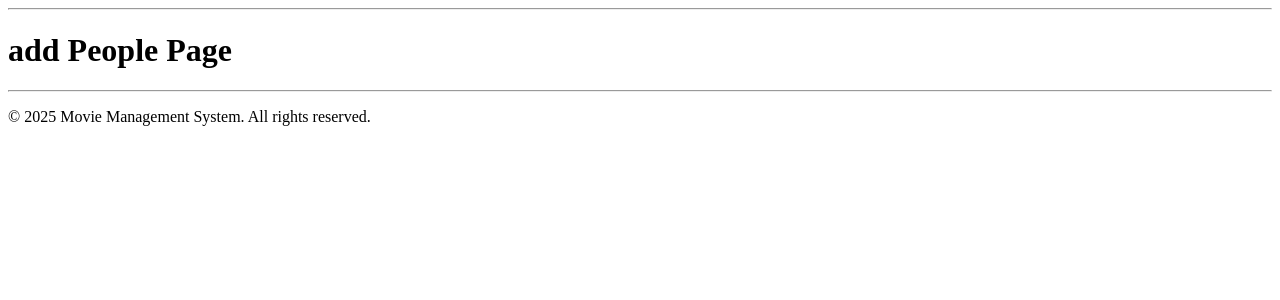
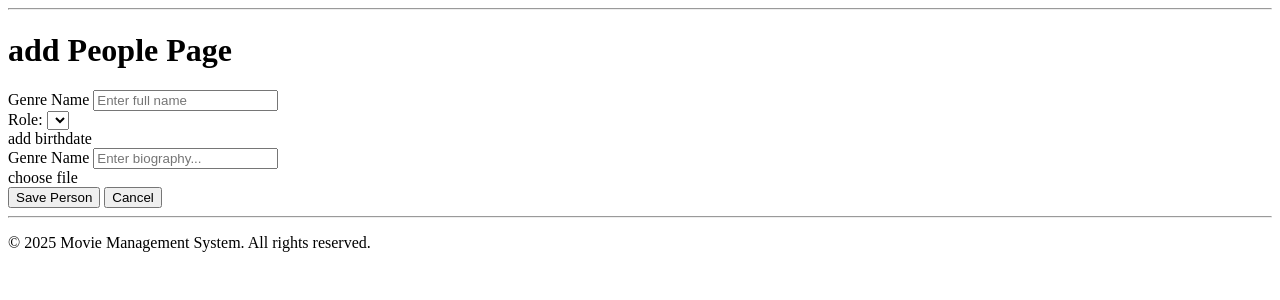
Before and after one commit to pragnakalpdev66/Django_task, a Django app: page /movies/addpeoplepage/ in a window 1280 px wide. Shown: the part 168-468 px from the top of the page. Run offline with Django 4.2, Linux system fonts and the light colour scheme; lists and menus that the app fills with data are empty.

Commit message:
updated movie management task

```diff
--- a/MovieManagementSystem/MovieManagement/moviemanagement/movies/templates/movies/addpeople.html
+++ b/MovieManagementSystem/MovieManagement/moviemanagement/movies/templates/movies/addpeople.html
@@ -7,7 +7,32 @@
     <div></div>
     <h1>add People Page</h1>
     <div>
-        {% comment %} <a class="nav-link" href="{% url 'movies:addgenre' %}">Add Genre</a> {% endcomment %}
+        <form action="{% url 'movies:addpeople' %}" method="post">
+            {% csrf_token %}
+            <div><label for="person-name">Genre Name</label>
+                <input type="text" name="person_name" id="person-name"placeholder="Enter full name"/>
+            </div>
+            <div class="role-type">
+                <label for="role_type">Role:</label>
+                <select id="role_type" name="role_type" required>
+                    {% for value, label in role_choices %}
+                        <option value="{{ value }}">{{ label }}</option>
+                    {% endfor %}
+                </select>
+            </div>
+            <div class="birth-date">
+                add birthdate
+            </div>
+            <div class="biography">
+                <label for="biography">Genre Name</label>
+                <input type="text" name="biography" id="biography"placeholder="Enter biography..."/>
+            </div>
+            <div class="profile-photo"> choose file</div>
+            <div class="btn">
+                <button type="submit">Save Person</button>
+                <button>Cancel</button>
+            </div>
+        </form>
     </div>
 </div>
 {% endblock content %}
--- a/MovieManagementSystem/MovieManagement/moviemanagement/movies/templates/movies/home.html
+++ b/MovieManagementSystem/MovieManagement/moviemanagement/movies/templates/movies/home.html
@@ -35,12 +35,14 @@
         <h2 class="block-title">Popular Movies</h2><hr>
         <div class="movie-block">
             <div class="movie-card">
+                <a class="nav-link" href="{% url 'movies:movieDetail' %}">
                 <div class="movie-poster">img</div>
                 <div class="movie-info">
                     <h3>Movie-Title</h3>
                     <p>release-year * genre * duration</p>
                     <span>rating</span>
                 </div>
+                </a>
             </div>
             <!-- <hr> -->
             <div class="movie-card">
--- a/MovieManagementSystem/MovieManagement/moviemanagement/movies/urls.py
+++ b/MovieManagementSystem/MovieManagement/moviemanagement/movies/urls.py
@@ -5,10 +5,14 @@ app_name = "movies"
 
 urlpatterns = [
     path('homepage/', views.HomePageView, name='home'),
+
     path('moviepage/', views.MoviePageView, name='movie'),
+    path('addmoviepage/', views.AddMovieView, name='addmovie'),
+    path('movieDetailpage/', views.MovieDetailView, name='movieDetail'),
+
     path('genrepage/', views.GenrePageView, name='genre'),
+    path('addgenrepage/', views.AddGenreView, name='addgenre'),
+
     path('peoplepage/', views.PeoplePageView, name='people'),
-    path('addmoviepage/', views.AddMovieView, name='addmovie'),
-    path('addgenrepage/', views.AddGenreView, name='addgenre'),
-    path('addpeoplepage/', views.AddPeopleView, name='addpeople')
+    path('addpeoplepage/', views.AddPeopleView, name='addpeople'),
 ]
--- a/MovieManagementSystem/MovieManagement/moviemanagement/movies/views.py
+++ b/MovieManagementSystem/MovieManagement/moviemanagement/movies/views.py
@@ -1,38 +1,73 @@
-from django.shortcuts import render # type: ignore
-from django.template import loader
+from django.shortcuts import render, redirect # type: ignore
+# from django.template import loader
+from django.views import generic # type: ignore
+# from django.http import HttpResponse
+from django.views.decorators.csrf import csrf_protect # type: ignore
 
-from django.views import generic # type: ignore
+from movies.models import Genre
+from movies.models import Person
 
-# class HomePageView(TemplateView):
-#     template_name = 'movies/home.html'
-
-from django.http import HttpResponse
-
-# class HomePageView(generic):
-
-# def get(self, request, *args, **kwargs):
-#     template = loader.get_template('home.html')
-#     return HttpResponse(template.render())
-
-#     #     return HttpResponse("Hello world!")
-
+# home
 def HomePageView(request):
     return render(request, 'movies/home.html')
 
+# movie
 def MoviePageView(request):
     return render(request, 'movies/movie.html')
 
-def GenrePageView(request):
-    return render(request, 'movies/genre.html')
+def AddMovieView(request):
+    if request.method == 'POST':
+        print("entering addmovie block")
+    return render(request, 'movies/addmovie.html')
 
+def MovieDetailView(request):
+    return render(request, 'movies/movieDetail.html')
+
+# people
 def PeoplePageView(request):
     return render(request, 'movies/people.html')
 
-def AddMovieView(request):
-    return render(request, 'movies/addmovie.html')
+@csrf_protect
+def AddPeopleView(request):
+    if request.method == 'POST':
+        print("entering addpeople block")
+        person_name = request.POST.get('person_name')
+        role_type = request.POST.get('role_type')
+        bio = request.POST.get('bio')
+        if person_name:
+            Person.objects.create(person_name=person_name)
+            Person.objects.create(role_type=role_type)
+            Person.objects.create(bio=bio)
+            return redirect('movies:people')
+    context = {
+        'role_choices': Person.Role.choices,
+    }
+    return render(request, 'movies/addpeople.html')
 
+# genre
+def GenrePageView(request):
+    print("GenrePageView called!")
+    gneres = Genre.objects.all()
+    return render(request, 'movies/genre.html',{"genres":gneres})
+
+@csrf_protect
 def AddGenreView(request):
-    return render(request, 'movies/addgenre.html')
+    if request.method == 'POST':
+        print("entering addgenre block")
+        genre_name = request.POST.get('genre_name')
+        if genre_name:  # Check: not empty
+            Genre.objects.create(genre_name=genre_name)
+            return redirect('movies:genre')
 
-def AddPeopleView(request):
-    return render(request, 'movies/addpeople.html')
+        # data = Genre(name = genre_name)
+        # data = request.POST
+        print("printingggggggg genreee:  ",genre_name)
+
+        # return redirect('movies:addgenre')
+    return render(request, 'movies/addgenre.html')  ## if GET then render
+    # data.save()
+
+        # Genre.objects.create(
+        #     genre_name = g_name
+        # )
+    return redirect('/GenrePageView')
```
Also changed, not shown: MovieManagementSystem/MovieManagement/moviemanagement/movies/models.py (+10 -10 lines), MovieManagementSystem/MovieManagement/moviemanagement/movies/templates/movies/addgenre.html (+10 -2 lines), MovieManagementSystem/MovieManagement/moviemanagement/movies/templates/movies/genre.html (+12 -3 lines), MovieManagementSystem/MovieManagement/moviemanagement/movies/templates/movies/movie.html (+13 -2 lines), MovieManagementSystem/MovieManagement/moviemanagement/movies/templates/movies/people.html (+9 -2 lines), MovieManagementSystem/MovieManagement/moviemanagement/db.sqlite3, MovieManagementSystem/MovieManagement/moviemanagement/movies/migrations/0001_initial.py, MovieManagementSystem/MovieManagement/moviemanagement/movies/migrations/0002_rename_name_language_language_name_and_more.py (added), MovieManagementSystem/MovieManagement/moviemanagement/movies/migrations/0003_alter_person_bio.py (added).
